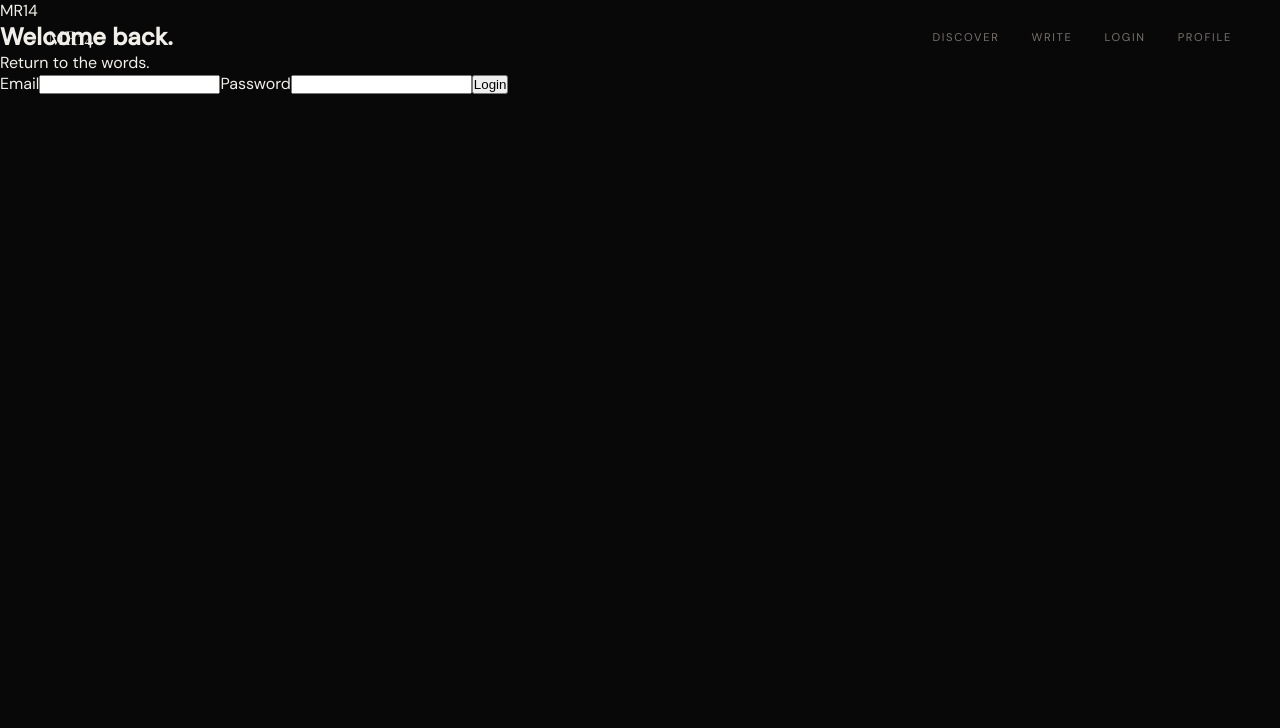
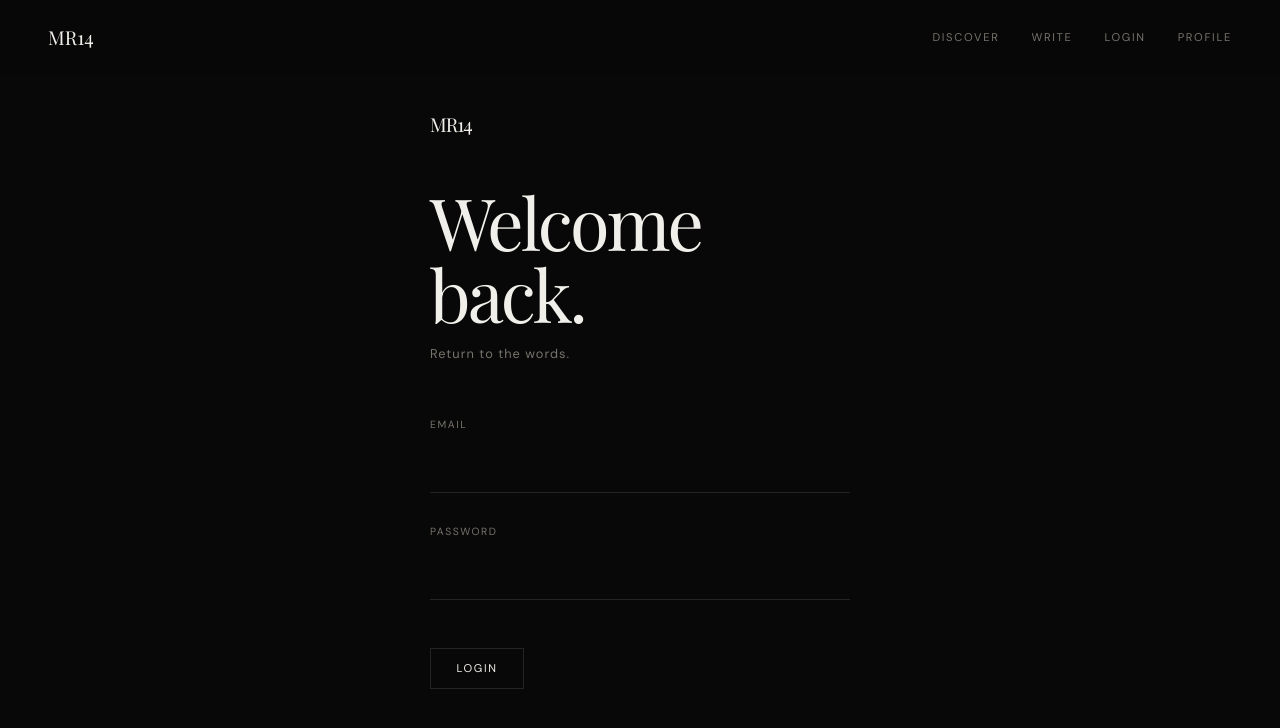
Before and after one commit to skit-devops-2026/devops-24ESKCS115, a React (Vite) app in the folder client/: page /login in a window 1280 px wide. Shown: the top 728 px of the page. Built offline with nearby package versions, Linux system fonts and the light colour scheme; no server answers.

Commit message:
Update MR14 project

```diff
--- a/client/src/index.css
+++ b/client/src/index.css
@@ -986,3 +986,264 @@ body {
   background: #f1efe9;
   color: #080808;
 }
+.login {
+  min-height: 100vh;
+  display: flex;
+  align-items: center;
+  justify-content: center;
+  padding: 6rem 1.5rem;
+}
+
+.login-container {
+  width: min(420px, 100%);
+  animation: pageReveal 0.8s ease forwards;
+}
+
+.login-mark {
+  margin-bottom: 3rem;
+  font-family: "Playfair Display", serif;
+  font-size: 1.2rem;
+  letter-spacing: -0.05em;
+  color: #f1efe9;
+}
+
+.login-container h1 {
+  font-family: "Playfair Display", serif;
+  font-size: clamp(3rem, 7vw, 4.5rem);
+  font-weight: 400;
+  line-height: 1;
+  letter-spacing: -0.04em;
+}
+
+.login-subtitle {
+  margin-top: 1rem;
+  margin-bottom: 3.5rem;
+  color: #77736c;
+  font-size: 0.8rem;
+  letter-spacing: 0.08em;
+}
+
+.login-container form {
+  display: flex;
+  flex-direction: column;
+  gap: 2rem;
+}
+
+.login-container label {
+  display: flex;
+  flex-direction: column;
+  gap: 0.7rem;
+  color: #77736c;
+  font-size: 0.65rem;
+  letter-spacing: 0.15em;
+  text-transform: uppercase;
+}
+
+.login-container input {
+  width: 100%;
+  padding: 0.9rem 0;
+  border: none;
+  border-bottom: 1px solid #242426;
+  background: transparent;
+  color: #f1efe9;
+  font-family: "DM Sans", sans-serif;
+  font-size: 1rem;
+  outline: none;
+  transition: border-color 0.3s ease;
+}
+
+.login-container input:focus {
+  border-color: #77736c;
+}
+
+.login-container button {
+  align-self: flex-start;
+  margin-top: 1rem;
+  padding: 0.8rem 1.6rem;
+  border: 1px solid #242426;
+  background: transparent;
+  color: #f1efe9;
+  font-family: "DM Sans", sans-serif;
+  font-size: 0.7rem;
+  letter-spacing: 0.15em;
+  text-transform: uppercase;
+  cursor: pointer;
+  transition:
+    background 0.3s ease,
+    color 0.3s ease,
+    transform 0.3s ease;
+}
+
+.login-container button:hover {
+  background: #f1efe9;
+  color: #080808;
+  transform: translateY(-2px);
+}
+
+.login-container button:disabled {
+  opacity: 0.5;
+  cursor: not-allowed;
+  transform: none;
+}
+
+.login-error {
+  margin-top: -0.5rem;
+  color: #c8b89a;
+  font-size: 0.75rem;
+  line-height: 1.5;
+}
+.signup-link {
+  margin-top: 2.5rem;
+  margin-bottom: 0;
+}
+
+.signup-link a {
+  color: #f1efe9;
+  text-decoration: none;
+  transition: opacity 0.3s ease;
+}
+
+.signup-link a:hover {
+  opacity: 0.6;
+}
+/* Responsive layout fixes */
+
+/* Keep poem cards readable on tablets and phones */
+@media (max-width: 768px) {
+  .discover {
+    padding: 8rem 1.25rem 4rem;
+  }
+
+  .discover-header {
+    margin-bottom: 3.5rem;
+  }
+
+  .discover-header h1 {
+    font-size: clamp(2.5rem, 10vw, 4rem);
+  }
+
+  .discover-filters {
+    flex-wrap: wrap;
+    gap: 1.25rem;
+    margin-bottom: 3rem;
+  }
+
+  .discover-poems {
+    grid-template-columns: 1fr;
+    gap: 2.5rem;
+  }
+
+  .discover-poems .poem-card {
+    width: 100%;
+    max-width: none;
+    padding: 2rem 0;
+  }
+
+  .poem-footer {
+    align-items: flex-start;
+    flex-direction: column;
+    gap: 1.25rem;
+  }
+
+  .poem-actions {
+    display: flex;
+    flex-wrap: wrap;
+    align-items: center;
+    gap: 0.5rem 1rem;
+    width: 100%;
+  }
+
+  .poem-actions button,
+  .poem-actions a {
+    max-width: 100%;
+  }
+
+  .poem-comments form {
+    gap: 0.75rem;
+  }
+
+  .poem-comments input {
+    min-width: 0;
+  }
+}
+
+/* Keep poem cards comfortable on very small phones */
+@media (max-width: 380px) {
+  .discover {
+    padding-right: 1rem;
+    padding-left: 1rem;
+  }
+
+  .poem-actions {
+    column-gap: 0.75rem;
+  }
+
+  .poem-actions button,
+  .poem-actions a {
+    font-size: 0.65rem;
+  }
+}
+/* MR14 navbar — original minimal aesthetic */
+.navbar {
+  position: fixed;
+  top: 0;
+  left: 0;
+  width: 100%;
+  padding: 1.5rem 3rem;
+
+  display: flex;
+  align-items: center;
+  justify-content: space-between;
+
+  background: rgba(8, 8, 8, 0.82);
+  backdrop-filter: blur(10px);
+  -webkit-backdrop-filter: blur(10px);
+
+  z-index: 1000;
+
+  animation: navbarFade 0.8s ease both;
+}
+
+.navbar-links {
+  display: flex;
+  align-items: center;
+  gap: 2rem;
+}
+
+.navbar a {
+  text-decoration: none;
+  white-space: nowrap;
+}
+
+@keyframes navbarFade {
+  from {
+    opacity: 0;
+  }
+
+  to {
+    opacity: 1;
+  }
+}
+/* Subtle literary fade */
+.poem-card {
+  animation: poemFade 0.7s ease both;
+}
+
+@keyframes poemFade {
+  from {
+    opacity: 0;
+    transform: translateY(8px);
+  }
+
+  to {
+    opacity: 1;
+    transform: translateY(0);
+  }
+}
+
+@media (prefers-reduced-motion: reduce) {
+  .navbar,
+  .poem-card {
+    animation: none;
+  }
+}
```
Also changed, not shown: client/src/pages/Signup.jsx (added, +142 -0 lines).
